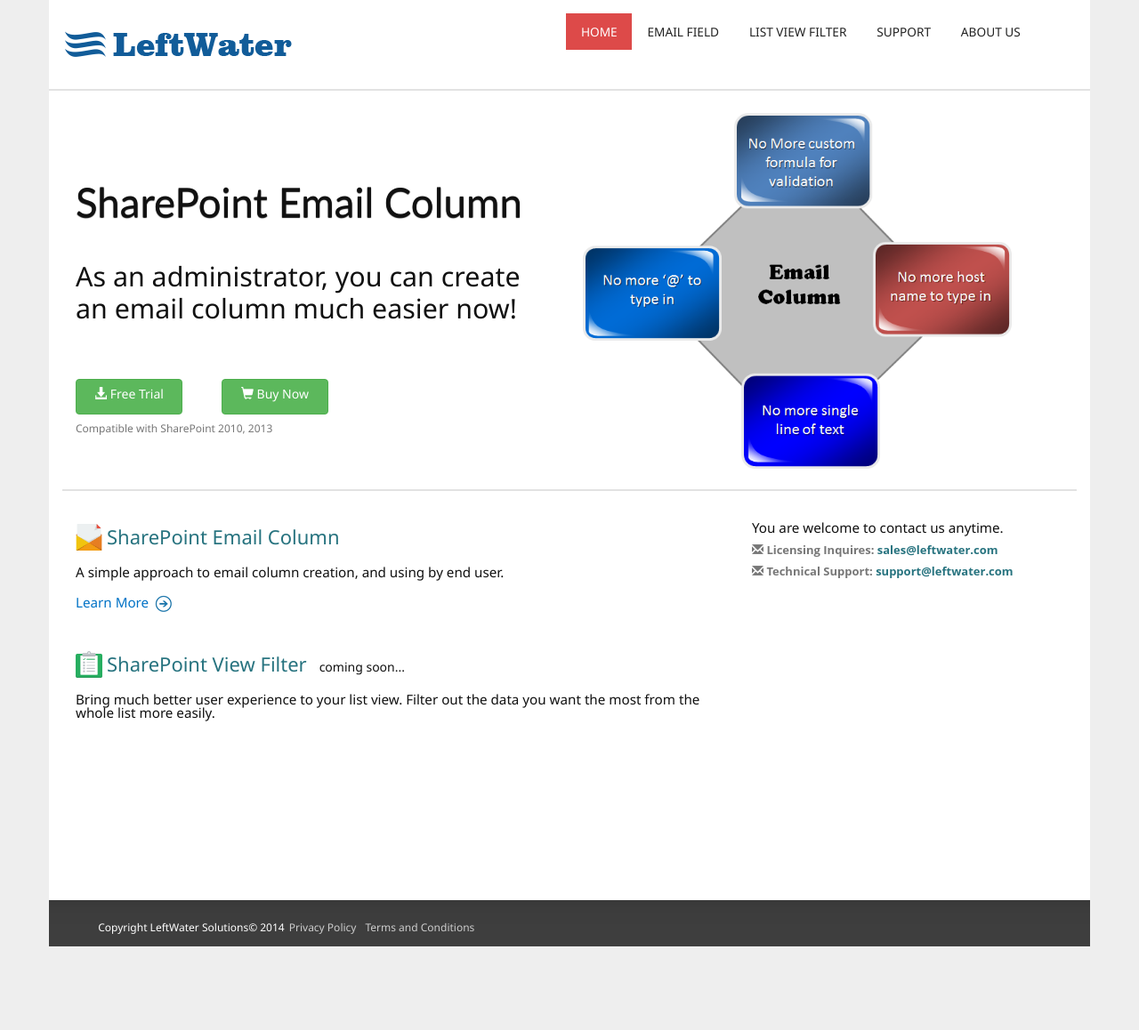
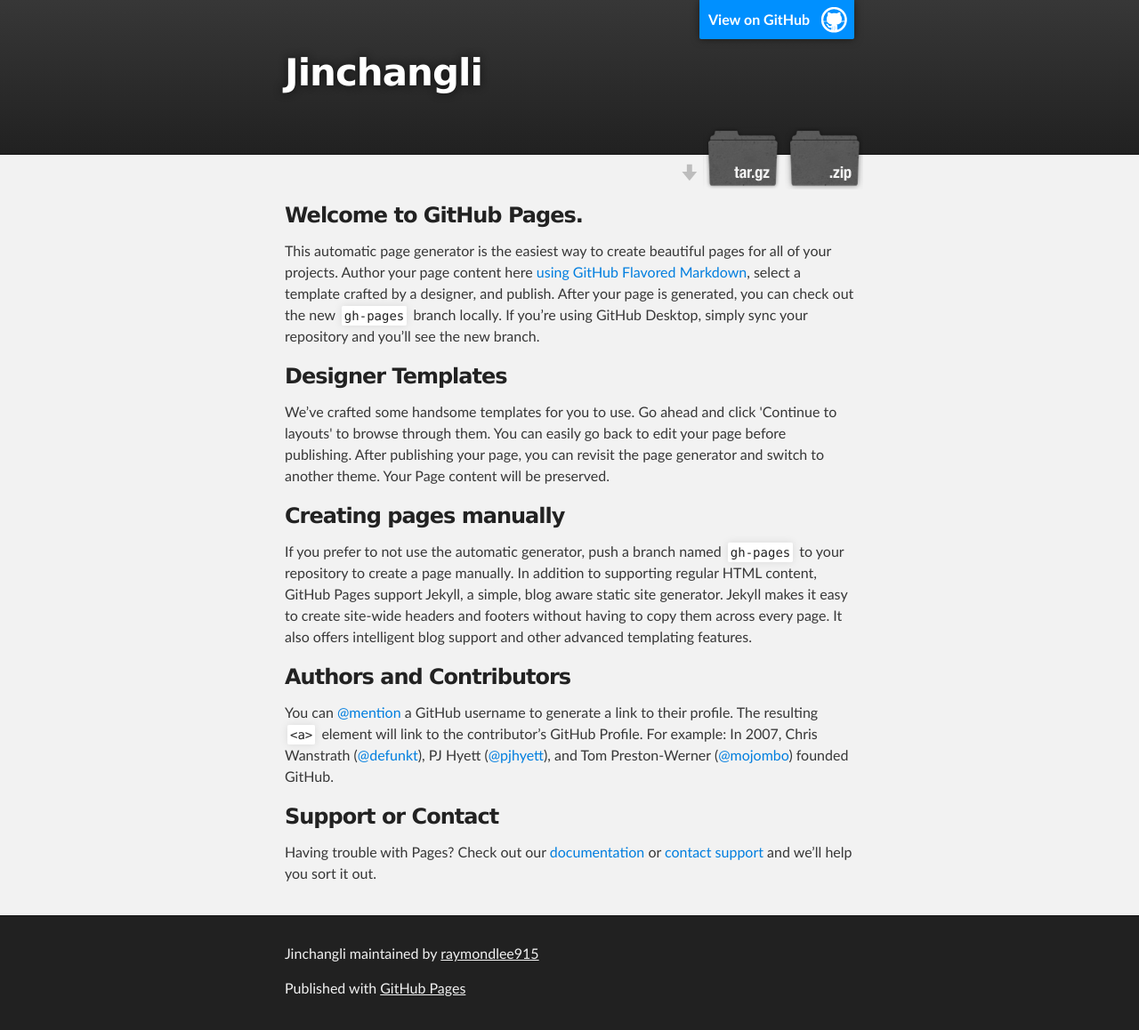
Before and after one commit to raymondlee915/jinchangli, a Jekyll site: the page index.html, which Jekyll copies as it is, in a window 1280 px wide. Shown: the whole page at 89% size. Built offline with Jekyll 4.4.1, drawn with Linux system fonts in a browser that asks for light colours; before the commit the page ends 1064 px from its top, so only the background shows below that.

Commit message:
Create gh-pages branch via GitHub

```diff
--- a/index.html
+++ b/index.html
@@ -1,57 +1,72 @@
----
-layout: default
-title: LeftWater Solutions
-excerpt: SharePoint Email Field, SharePoint List View Filter
-menuItem: home
----
+<!DOCTYPE html>
+<html>
 
-<div class="container">
-  <div id="custom-header">
-      <div id="emailAd">
-          <div class="product-des col-xs-6">
-              <h1>SharePoint Email Column</h1>
-              <div class="product-summary">
-                  As an administrator, you can create an email column much easier now!
-              </div>
-              <div class="actions">
-                  <a class="btn btn-success trail" target="_blank" href="download.html?installer=LeftWater-SharePointEmailColumn v1.0.zip"> <span class="glyphicon glyphicon-download-alt"></span> Free Trial</a>
-                  <a class="btn btn-success" href="sharepoint-email-field.html#purchase"><span class="glyphicon glyphicon-shopping-cart"></span> Buy Now</a>
-                  <div>
-                      Compatible with SharePoint 2010, 2013
-                  </div>
-              </div>
-          </div>
-          <div class="col-xs-6">
-              <img src="assets/images/email1.png" />
-          </div>
-      </div>
-  </div>
+  <head>
+    <meta charset='utf-8'>
+    <meta http-equiv="X-UA-Compatible" content="chrome=1">
+    <meta name="description" content="Jinchangli : ">
 
-  <div id="wrap">
-      <div id="products" class="col-xs-8">
-          <div class="newproduct">
-              <a href="sharepoint-email-field.html" class="ico_product ico_emailcolumn">SharePoint Email Column</a>
-              <div class="clean10"></div>
-              <p>A simple approach to email column creation, and using by end user.</p>
-              <div class="learnmore"><a href="sharepoint-email-field.html">Learn More</a></div>
-          </div>
+    <link rel="stylesheet" type="text/css" media="screen" href="stylesheets/stylesheet.css">
 
-          <div class="newproduct middle">
-              <a href="sharepoint-list-view-filter.html" class="ico_product ico_viewfilter">SharePoint View Filter</a> <span class="comingsoon">coming soon...</span>
+    <title>Jinchangli</title>
+  </head>
 
-              <div class="clean10"></div>
-              <p>Bring much better user experience to your list view. Filter out the data you want the most from the whole list more easily.</p>
-          </div>
+  <body>
 
-      </div>
-      <div id="news" class="col-xs-4">
-          You are welcome to contact us anytime.
-          <ul class="contactinfo">
-                  <li><i class="glyphicon glyphicon-envelope"></i><strong> Licensing Inquires: </strong><a href="mailto:sales@leftwater.com">sales@leftwater.com</a></li>
-                  <li><i class="glyphicon glyphicon-envelope"></i><strong> Technical Support: </strong><a href="mailto:support@leftwater.com">support@leftwater.com</a></li>
-              </ul>
-      </div>
+    <!-- HEADER -->
+    <div id="header_wrap" class="outer">
+        <header class="inner">
+          <a id="forkme_banner" href="https://github.com/raymondlee915/jinchangli">View on GitHub</a>
 
-  </div>
+          <h1 id="project_title">Jinchangli</h1>
+          <h2 id="project_tagline"></h2>
 
-</div>
+            <section id="downloads">
+              <a class="zip_download_link" href="https://github.com/raymondlee915/jinchangli/zipball/master">Download this project as a .zip file</a>
+              <a class="tar_download_link" href="https://github.com/raymondlee915/jinchangli/tarball/master">Download this project as a tar.gz file</a>
+            </section>
+        </header>
+    </div>
+
+    <!-- MAIN CONTENT -->
+    <div id="main_content_wrap" class="outer">
+      <section id="main_content" class="inner">
+        <h3>
+<a id="welcome-to-github-pages" class="anchor" href="#welcome-to-github-pages" aria-hidden="true"><span class="octicon octicon-link"></span></a>Welcome to GitHub Pages.</h3>
+
+<p>This automatic page generator is the easiest way to create beautiful pages for all of your projects. Author your page content here <a href="https://guides.github.com/features/mastering-markdown/">using GitHub Flavored Markdown</a>, select a template crafted by a designer, and publish. After your page is generated, you can check out the new <code>gh-pages</code> branch locally. If you’re using GitHub Desktop, simply sync your repository and you’ll see the new branch.</p>
+
+<h3>
+<a id="designer-templates" class="anchor" href="#designer-templates" aria-hidden="true"><span class="octicon octicon-link"></span></a>Designer Templates</h3>
+
+<p>We’ve crafted some handsome templates for you to use. Go ahead and click 'Continue to layouts' to browse through them. You can easily go back to edit your page before publishing. After publishing your page, you can revisit the page generator and switch to another theme. Your Page content will be preserved.</p>
+
+<h3>
+<a id="creating-pages-manually" class="anchor" href="#creating-pages-manually" aria-hidden="true"><span class="octicon octicon-link"></span></a>Creating pages manually</h3>
+
+<p>If you prefer to not use the automatic generator, push a branch named <code>gh-pages</code> to your repository to create a page manually. In addition to supporting regular HTML content, GitHub Pages support Jekyll, a simple, blog aware static site generator. Jekyll makes it easy to create site-wide headers and footers without having to copy them across every page. It also offers intelligent blog support and other advanced templating features.</p>
+
+<h3>
+<a id="authors-and-contributors" class="anchor" href="#authors-and-contributors" aria-hidden="true"><span class="octicon octicon-link"></span></a>Authors and Contributors</h3>
+
+<p>You can <a href="https://github.com/blog/821" class="user-mention">@mention</a> a GitHub username to generate a link to their profile. The resulting <code>&lt;a&gt;</code> element will link to the contributor’s GitHub Profile. For example: In 2007, Chris Wanstrath (<a href="https://github.com/defunkt" class="user-mention">@defunkt</a>), PJ Hyett (<a href="https://github.com/pjhyett" class="user-mention">@pjhyett</a>), and Tom Preston-Werner (<a href="https://github.com/mojombo" class="user-mention">@mojombo</a>) founded GitHub.</p>
+
+<h3>
+<a id="support-or-contact" class="anchor" href="#support-or-contact" aria-hidden="true"><span class="octicon octicon-link"></span></a>Support or Contact</h3>
+
+<p>Having trouble with Pages? Check out our <a href="https://help.github.com/pages">documentation</a> or <a href="https://github.com/contact">contact support</a> and we’ll help you sort it out.</p>
+      </section>
+    </div>
+
+    <!-- FOOTER  -->
+    <div id="footer_wrap" class="outer">
+      <footer class="inner">
+        <p class="copyright">Jinchangli maintained by <a href="https://github.com/raymondlee915">raymondlee915</a></p>
+        <p>Published with <a href="https://pages.github.com">GitHub Pages</a></p>
+      </footer>
+    </div>
+
+
+
+  </body>
+</html>
--- /dev/null
+++ b/javascripts/main.js
@@ -0,0 +1 @@
+console.log('This would be the main JS file.');
--- /dev/null
+++ b/stylesheets/github-light.css
@@ -0,0 +1,115 @@
+/*
+   Copyright 2014 GitHub Inc.
+
+   Licensed under the Apache License, Version 2.0 (the "License");
+   you may not use this file except in compliance with the License.
+   You may obtain a copy of the License at
+
+       http://www.apache.org/licenses/LICENSE-2.0
+
+   Unless required by applicable law or agreed to in writing, software
+   distributed under the License is distributed on an "AS IS" BASIS,
+   WITHOUT WARRANTIES OR CONDITIONS OF ANY KIND, either express or implied.
+   See the License for the specific language governing permissions and
+   limitations under the License.
+
+*/
+
+.pl-c /* comment */ {
+  color: #969896;
+}
+
+.pl-c1      /* constant, markup.raw, meta.diff.header, meta.module-reference, meta.property-name, support, support.constant, support.variable, variable.other.constant */,
+.pl-s .pl-v /* string variable */ {
+  color: #0086b3;
+}
+
+.pl-e  /* entity */,
+.pl-en /* entity.name */ {
+  color: #795da3;
+}
+
+.pl-s .pl-s1 /* string source */,
+.pl-smi      /* storage.modifier.import, storage.modifier.package, storage.type.java, variable.other, variable.parameter.function */ {
+  color: #333;
+}
+
+.pl-ent /* entity.name.tag */ {
+  color: #63a35c;
+}
+
+.pl-k /* keyword, storage, storage.type */ {
+  color: #a71d5d;
+}
+
+.pl-pds              /* punctuation.definition.string, string.regexp.character-class */,
+.pl-s                /* string */,
+.pl-s .pl-pse .pl-s1 /* string punctuation.section.embedded source */,
+.pl-sr               /* string.regexp */,
+.pl-sr .pl-cce       /* string.regexp constant.character.escape */,
+.pl-sr .pl-sra       /* string.regexp string.regexp.arbitrary-repitition */,
+.pl-sr .pl-sre       /* string.regexp source.ruby.embedded */ {
+  color: #183691;
+}
+
+.pl-v /* variable */ {
+  color: #ed6a43;
+}
+
+.pl-id /* invalid.deprecated */ {
+  color: #b52a1d;
+}
+
+.pl-ii /* invalid.illegal */ {
+  background-color: #b52a1d;
+  color: #f8f8f8;
+}
+
+.pl-sr .pl-cce /* string.regexp constant.character.escape */ {
+  color: #63a35c;
+  font-weight: bold;
+}
+
+.pl-ml /* markup.list */ {
+  color: #693a17;
+}
+
+.pl-mh        /* markup.heading */,
+.pl-mh .pl-en /* markup.heading entity.name */,
+.pl-ms        /* meta.separator */ {
+  color: #1d3e81;
+  font-weight: bold;
+}
+
+.pl-mq /* markup.quote */ {
+  color: #008080;
+}
+
+.pl-mi /* markup.italic */ {
+  color: #333;
+  font-style: italic;
+}
+
+.pl-mb /* markup.bold */ {
+  color: #333;
+  font-weight: bold;
+}
+
+.pl-md /* markup.deleted, meta.diff.header.from-file */ {
+  background-color: #ffecec;
+  color: #bd2c00;
+}
+
+.pl-mi1 /* markup.inserted, meta.diff.header.to-file */ {
+  background-color: #eaffea;
+  color: #55a532;
+}
+
+.pl-mdr /* meta.diff.range */ {
+  color: #795da3;
+  font-weight: bold;
+}
+
+.pl-mo /* meta.output */ {
+  color: #1d3e81;
+}
--- /dev/null
+++ b/stylesheets/stylesheet.css
@@ -0,0 +1,425 @@
+/*******************************************************************************
+Slate Theme for GitHub Pages
+by Jason Costello, @jsncostello
+*******************************************************************************/
+
+@import url(github-light.css);
+
+/*******************************************************************************
+MeyerWeb Reset
+*******************************************************************************/
+
+html, body, div, span, applet, object, iframe,
+h1, h2, h3, h4, h5, h6, p, blockquote, pre,
+a, abbr, acronym, address, big, cite, code,
+del, dfn, em, img, ins, kbd, q, s, samp,
+small, strike, strong, sub, sup, tt, var,
+b, u, i, center,
+dl, dt, dd, ol, ul, li,
+fieldset, form, label, legend,
+table, caption, tbody, tfoot, thead, tr, th, td,
+article, aside, canvas, details, embed,
+figure, figcaption, footer, header, hgroup,
+menu, nav, output, ruby, section, summary,
+time, mark, audio, video {
+  margin: 0;
+  padding: 0;
+  border: 0;
+  font: inherit;
+  vertical-align: baseline;
+}
+
+/* HTML5 display-role reset for older browsers */
+article, aside, details, figcaption, figure,
+footer, header, hgroup, menu, nav, section {
+  display: block;
+}
+
+ol, ul {
+  list-style: none;
+}
+
+table {
+  border-collapse: collapse;
+  border-spacing: 0;
+}
+
+/*******************************************************************************
+Theme Styles
+*******************************************************************************/
+
+body {
+  box-sizing: border-box;
+  color:#373737;
+  background: #212121;
+  font-size: 16px;
+  font-family: 'Myriad Pro', Calibri, Helvetica, Arial, sans-serif;
+  line-height: 1.5;
+  -webkit-font-smoothing: antialiased;
+}
+
+h1, h2, h3, h4, h5, h6 {
+  margin: 10px 0;
+  font-weight: 700;
+  color:#222222;
+  font-family: 'Lucida Grande', 'Calibri', Helvetica, Arial, sans-serif;
+  letter-spacing: -1px;
+}
+
+h1 {
+  font-size: 36px;
+  font-weight: 700;
+}
+
+h2 {
+  padding-bottom: 10px;
+  font-size: 32px;
+  background: url('../images/bg_hr.png') repeat-x bottom;
+}
+
+h3 {
+  font-size: 24px;
+}
+
+h4 {
+  font-size: 21px;
+}
+
+h5 {
+  font-size: 18px;
+}
+
+h6 {
+  font-size: 16px;
+}
+
+p {
+  margin: 10px 0 15px 0;
+}
+
+footer p {
+  color: #f2f2f2;
+}
+
+a {
+  text-decoration: none;
+  color: #007edf;
+  text-shadow: none;
+
+  transition: color 0.5s ease;
+  transition: text-shadow 0.5s ease;
+  -webkit-transition: color 0.5s ease;
+  -webkit-transition: text-shadow 0.5s ease;
+  -moz-transition: color 0.5s ease;
+  -moz-transition: text-shadow 0.5s ease;
+  -o-transition: color 0.5s ease;
+  -o-transition: text-shadow 0.5s ease;
+  -ms-transition: color 0.5s ease;
+  -ms-transition: text-shadow 0.5s ease;
+}
+
+a:hover, a:focus {text-decoration: underline;}
+
+footer a {
+  color: #F2F2F2;
+  text-decoration: underline;
+}
+
+em {
+  font-style: italic;
+}
+
+strong {
+  font-weight: bold;
+}
+
+img {
+  position: relative;
+  margin: 0 auto;
+  max-width: 739px;
+  padding: 5px;
+  margin: 10px 0 10px 0;
+  border: 1px solid #ebebeb;
+
+  box-shadow: 0 0 5px #ebebeb;
+  -webkit-box-shadow: 0 0 5px #ebebeb;
+  -moz-box-shadow: 0 0 5px #ebebeb;
+  -o-box-shadow: 0 0 5px #ebebeb;
+  -ms-box-shadow: 0 0 5px #ebebeb;
+}
+
+p img {
+  display: inline;
+  margin: 0;
+  padding: 0;
+  vertical-align: middle;
+  text-align: center;
+  border: none;
+}
+
+pre, code {
+  width: 100%;
+  color: #222;
+  background-color: #fff;
+
+  font-family: Monaco, "Bitstream Vera Sans Mono", "Lucida Console", Terminal, monospace;
+  font-size: 14px;
+
+  border-radius: 2px;
+  -moz-border-radius: 2px;
+  -webkit-border-radius: 2px;
+}
+
+pre {
+  width: 100%;
+  padding: 10px;
+  box-shadow: 0 0 10px rgba(0,0,0,.1);
+  overflow: auto;
+}
+
+code {
+  padding: 3px;
+  margin: 0 3px;
+  box-shadow: 0 0 10px rgba(0,0,0,.1);
+}
+
+pre code {
+  display: block;
+  box-shadow: none;
+}
+
+blockquote {
+  color: #666;
+  margin-bottom: 20px;
+  padding: 0 0 0 20px;
+  border-left: 3px solid #bbb;
+}
+
+
+ul, ol, dl {
+  margin-bottom: 15px
+}
+
+ul {
+  list-style-position: inside;
+  list-style: disc;
+  padding-left: 20px;
+}
+
+ol {
+  list-style-position: inside;
+  list-style: decimal;
+  padding-left: 20px;
+}
+
+dl dt {
+  font-weight: bold;
+}
+
+dl dd {
+  padding-left: 20px;
+  font-style: italic;
+}
+
+dl p {
+  padding-left: 20px;
+  font-style: italic;
+}
+
+hr {
+  height: 1px;
+  margin-bottom: 5px;
+  border: none;
+  background: url('../images/bg_hr.png') repeat-x center;
+}
+
+table {
+  border: 1px solid #373737;
+  margin-bottom: 20px;
+  text-align: left;
+ }
+
+th {
+  font-family: 'Lucida Grande', 'Helvetica Neue', Helvetica, Arial, sans-serif;
+  padding: 10px;
+  background: #373737;
+  color: #fff;
+ }
+
+td {
+  padding: 10px;
+  border: 1px solid #373737;
+ }
+
+form {
+  background: #f2f2f2;
+  padding: 20px;
+}
+
+/*******************************************************************************
+Full-Width Styles
+*******************************************************************************/
+
+.outer {
+  width: 100%;
+}
+
+.inner {
+  position: relative;
+  max-width: 640px;
+  padding: 20px 10px;
+  margin: 0 auto;
+}
+
+#forkme_banner {
+  display: block;
+  position: absolute;
+  top:0;
+  right: 10px;
+  z-index: 10;
+  padding: 10px 50px 10px 10px;
+  color: #fff;
+  background: url('../images/blacktocat.png') #0090ff no-repeat 95% 50%;
+  font-weight: 700;
+  box-shadow: 0 0 10px rgba(0,0,0,.5);
+  border-bottom-left-radius: 2px;
+  border-bottom-right-radius: 2px;
+}
+
+#header_wrap {
+  background: #212121;
+  background: -moz-linear-gradient(top, #373737, #212121);
+  background: -webkit-linear-gradient(top, #373737, #212121);
+  background: -ms-linear-gradient(top, #373737, #212121);
+  background: -o-linear-gradient(top, #373737, #212121);
+  background: linear-gradient(top, #373737, #212121);
+}
+
+#header_wrap .inner {
+  padding: 50px 10px 30px 10px;
+}
+
+#project_title {
+  margin: 0;
+  color: #fff;
+  font-size: 42px;
+  font-weight: 700;
+  text-shadow: #111 0px 0px 10px;
+}
+
+#project_tagline {
+  color: #fff;
+  font-size: 24px;
+  font-weight: 300;
+  background: none;
+  text-shadow: #111 0px 0px 10px;
+}
+
+#downloads {
+  position: absolute;
+  width: 210px;
+  z-index: 10;
+  bottom: -40px;
+  right: 0;
+  height: 70px;
+  background: url('../images/icon_download.png') no-repeat 0% 90%;
+}
+
+.zip_download_link {
+  display: block;
+  float: right;
+  width: 90px;
+  height:70px;
+  text-indent: -5000px;
+  overflow: hidden;
+  background: url(../images/sprite_download.png) no-repeat bottom left;
+}
+
+.tar_download_link {
+  display: block;
+  float: right;
+  width: 90px;
+  height:70px;
+  text-indent: -5000px;
+  overflow: hidden;
+  background: url(../images/sprite_download.png) no-repeat bottom right;
+  margin-left: 10px;
+}
+
+.zip_download_link:hover {
+  background: url(../images/sprite_download.png) no-repeat top left;
+}
+
+.tar_download_link:hover {
+  background: url(../images/sprite_download.png) no-repeat top right;
+}
+
+#main_content_wrap {
+  background: #f2f2f2;
+  border-top: 1px solid #111;
+  border-bottom: 1px solid #111;
+}
+
+#main_content {
+  padding-top: 40px;
+}
+
+#footer_wrap {
+  background: #212121;
+}
+
+
+
+/*******************************************************************************
+Small Device Styles
+*******************************************************************************/
+
+@media screen and (max-width: 480px) {
+  body {
+    font-size:14px;
+  }
+
+  #downloads {
+    display: none;
+  }
+
+  .inner {
+    min-width: 320px;
+    max-width: 480px;
+  }
+
+  #project_title {
+  font-size: 32px;
+  }
+
+  h1 {
+    font-size: 28px;
+  }
+
+  h2 {
+    font-size: 24px;
+  }
+
+  h3 {
+    font-size: 21px;
+  }
+
+  h4 {
+    font-size: 18px;
+  }
+
+  h5 {
+    font-size: 14px;
+  }
+
+  h6 {
+    font-size: 12px;
+  }
+
+  code, pre {
+    min-width: 320px;
+    max-width: 480px;
+    font-size: 11px;
+  }
+
+}
```
Also changed, not shown: params.json (added, +1 -0 lines), images/bg_hr.png (added), images/blacktocat.png (added), images/icon_download.png (added), images/sprite_download.png (added).
